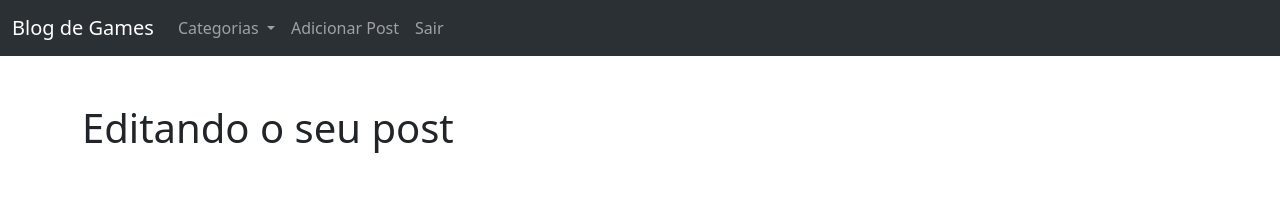
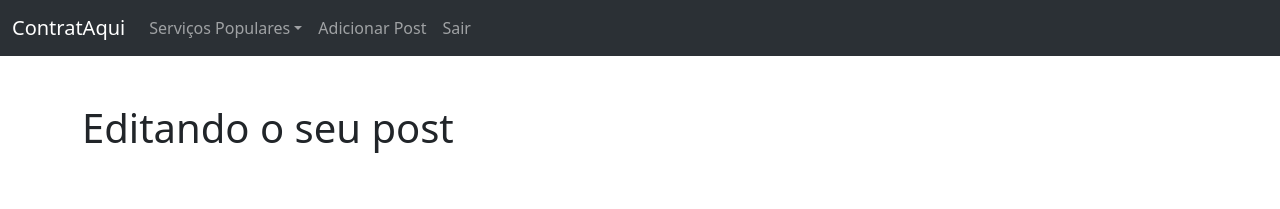
Before and after one commit to EnzoNB/ContratAqui, a Django app: page /post/edit/2 in a window 1280 px wide. Shown: the top 209 px of the page. Run offline with Django 4.2, Linux system fonts and the light colour scheme; a user stored in the database is signed in; data comes from the database, SQL or seed files in the repository; both versions use the stored data as it was after the commit.

Commit message:
Commit Login Final Ok

```diff
--- a/contrataqui/settings.py
+++ b/contrataqui/settings.py
@@ -101,7 +101,7 @@ AUTH_PASSWORD_VALIDATORS = [
 
 LANGUAGE_CODE = "en-us"
 
-TIME_ZONE = "UTC"
+TIME_ZONE = 'America/Sao_Paulo'
 
 USE_I18N = True
 
--- a/site_final/forms.py
+++ b/site_final/forms.py
@@ -17,7 +17,8 @@ class PostForm(forms.ModelForm):
         widgets = {
             'título': forms.TextInput(attrs={'class': 'form-control',"placeholder":"Insira aqui o título de sua postagem"}),
             'tag_aba': forms.TextInput(attrs={'class': 'form-control',"placeholder":"Insira aqui a tag de sua postagem"}),
-            'autor': forms.Select(attrs={'class': 'form-control'}),
+            'autor': forms.TextInput(attrs={'class': 'form-control',"value":"","id":'id', "type":"hidden"}),
+            #'autor': forms.Select(attrs={'class': 'form-control'}),
             'Category': forms.Select(choices=choices_dynamic, attrs={'class': 'form-control'}),
             'corpo': forms.Textarea(attrs={'class': 'form-control',"placeholder":"Insira aqui de sua postagem"}),
         }
--- a/site_final/templates/add_post.html
+++ b/site_final/templates/add_post.html
@@ -14,6 +14,10 @@
         {{ form.as_p }}
 </div>
 <button class="btn btn-dark">Post</button>
+<script>
+    var name = "{{user.id}}";
+    document.getElementById('id').value = name
+</script>
 
 {% else %}
 <h1>Você deve estar logado para acessar essa página</h1>
--- a/site_final/templates/base.html
+++ b/site_final/templates/base.html
@@ -12,7 +12,7 @@
 <body>
   <nav class="navbar navbar-expand-lg bg-body-tertiary" data-bs-theme="dark">
     <div class="container-fluid">
-      <a class="navbar-brand" href="{% url 'home' %}">Blog de Games</a>
+      <a class="navbar-brand" href="{% url 'home' %}">ContratAqui</a>
       <button class="navbar-toggler" type="button" data-bs-toggle="collapse" data-bs-target="#navbarSupportedContent"
         aria-controls="navbarSupportedContent" aria-expanded="false" aria-label="Toggle navigation">
         <span class="navbar-toggler-icon"></span>
@@ -23,9 +23,7 @@
 
 
           <li class="nav-item dropdown">
-            <a class="nav-link dropdown-toggle" href="#" role="button" data-bs-toggle="dropdown" aria-expanded="false">
-              Categorias
-            </a>
+            <a class="nav-link dropdown-toggle" href="#" role="button" data-bs-toggle="dropdown" aria-expanded="false">Serviços Populares</a>
             <ul class="dropdown-menu">
 
               {% for item in list_types %}
@@ -35,7 +33,7 @@
               <li>
                 <hr class="dropdown-divider">
               </li>
-              <li><a class="dropdown-item" href="{% url 'lista_categorias' %}">Todas Categorias</a></li>
+              <li><a class="dropdown-item" href="{% url 'lista_categorias' %}">Todos os tipos de serviços</a></li>
               <li><a class="dropdown-item" href="http://127.0.0.1:8000/admin/site_final/category/add">Criar
                   Categoria</a></li>
               {% endif %}
--- a/site_final/templates/delete_post.html
+++ b/site_final/templates/delete_post.html
@@ -11,6 +11,7 @@
     {% block content %}
 
     {% if user.is_authenticated %}
+    {% if user.id == post.autor.id%}
     <h1>Excluindo o seu post</h1>
     <h3>Excluindo: {{post.título}}</h3>
     <br/><br/>
@@ -26,6 +27,10 @@
     <h1>Você deve estar logado para acessar essa página</h1>
     {% endif %}
 
+    {% else %}
+    <h1>Você deve estar logado para acessar essa página</h1>
+    {% endif %}
+
 
 
     {% endblock %}
--- a/site_final/templates/update_post.html
+++ b/site_final/templates/update_post.html
@@ -11,6 +11,7 @@
     {% block content %}
 
     {% if user.is_authenticated %}
+    {% if user.id == post.autor.id%}
     <h1>Editando o seu post</h1>
     <br/><br/>
 
@@ -24,6 +25,9 @@
     {% else %}
     <h1>Você deve estar logado para acessar essa página</h1>
     {% endif %}
+    {% else %}
+    <h1>Você deve estar logado para acessar essa página</h1>
+    {% endif %}
 
     {% endblock %}
 </body>
```
Also changed, not shown: site_final/templates/article_details.html (+7 -2 lines), db.sqlite3.
